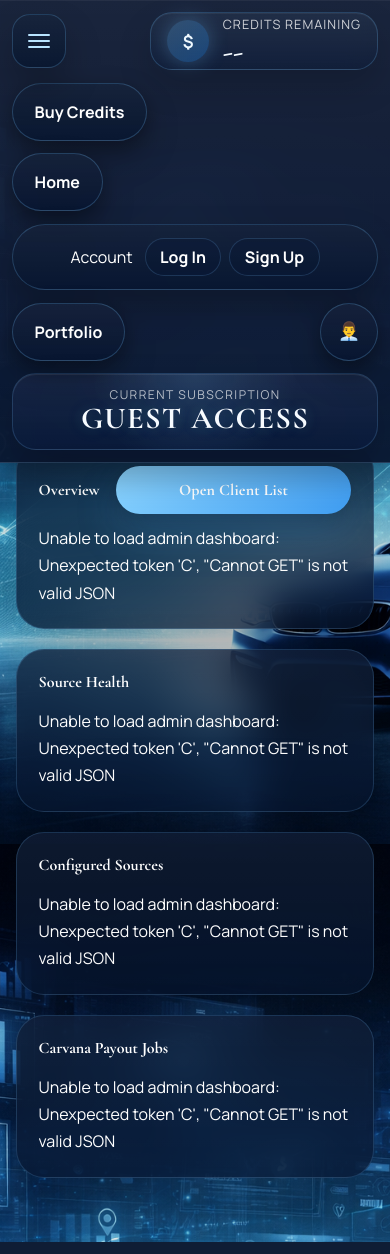
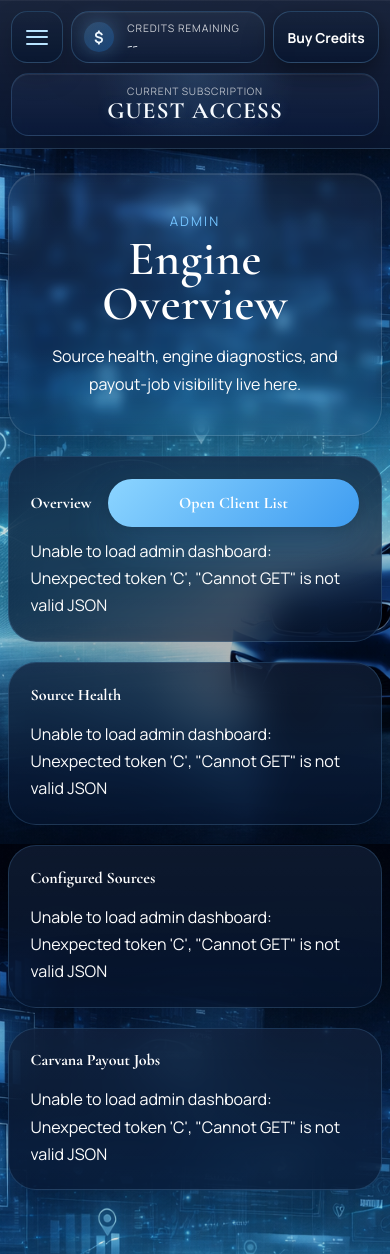
Before and after one commit to aidentm589-prog/yes, a Python web app: template templates/admin_overview.html in a window 390 px wide. Run offline with Jinja, Linux system fonts and the light colour scheme; the template is opened without the code that fills it, so the values that code supplies are empty.

Commit message:
Add secondary admin login and tighten mobile header layout

```diff
--- a/static/styles.css
+++ b/static/styles.css
@@ -3200,23 +3200,97 @@ textarea:focus {
   .topbar {
     width: 100%;
     top: 0;
-    grid-template-columns: 1fr;
-    gap: 0.75rem;
-    padding: 0.75rem;
+    grid-template-columns: minmax(0, 1fr);
+    gap: 0.6rem;
+    padding: 0.7rem 0.7rem 0.75rem;
   }
 
   .topbar-left,
   .topbar-right {
     justify-content: space-between;
-    flex-wrap: wrap;
+    flex-wrap: nowrap;
+  }
+
+  .topbar-left {
+    width: 100%;
+    gap: 0.5rem;
+  }
+
+  .topbar-right {
+    display: none;
   }
 
   .topbar-center {
-    order: 3;
+    order: 2;
+    width: 100%;
   }
 
   .topbar-tier-status {
     width: 100%;
+    min-height: 58px;
+    padding: 0.62rem 0.9rem;
+    border-radius: 18px;
+  }
+
+  .topbar-tier-kicker {
+    font-size: 0.64rem;
+    letter-spacing: 0.08em;
+  }
+
+  .topbar-tier-status strong {
+    font-size: clamp(1.45rem, 6vw, 2.15rem);
+  }
+
+  .topbar-tier-default,
+  .topbar-tier-hover {
+    font-size: 0.78rem;
+  }
+
+  .topbar-credit-chip {
+    flex: 1 1 auto;
+    min-width: 0;
+    height: 52px;
+    min-height: 52px;
+    padding: 0.6rem 0.72rem;
+    border-radius: 18px;
+  }
+
+  .topbar-credit-chip .composer-credit-icon {
+    width: 30px;
+    height: 30px;
+    font-size: 0.95rem;
+  }
+
+  .topbar-credit-chip .composer-credit-copy span {
+    font-size: 0.65rem;
+  }
+
+  .topbar-credit-chip .composer-credit-copy strong {
+    font-size: 1rem;
+  }
+
+  .topbar-credit-action,
+  .site-menu-button {
+    height: 52px;
+    min-height: 52px;
+  }
+
+  .topbar-credit-action {
+    flex: 0 0 auto;
+    padding: 0.6rem 0.82rem;
+    border-radius: 18px;
+    font-size: 0.86rem;
+  }
+
+  .site-menu-button {
+    width: 52px;
+    border-radius: 16px;
+    box-shadow: 0 12px 28px rgba(0, 0, 0, 0.2);
+  }
+
+  .shell {
+    width: min(1120px, calc(100% - 1rem));
+    padding-top: 10.8rem;
   }
 
   .choice-grid,
```
Also changed, not shown: account_service.py (+33 -0 lines).
